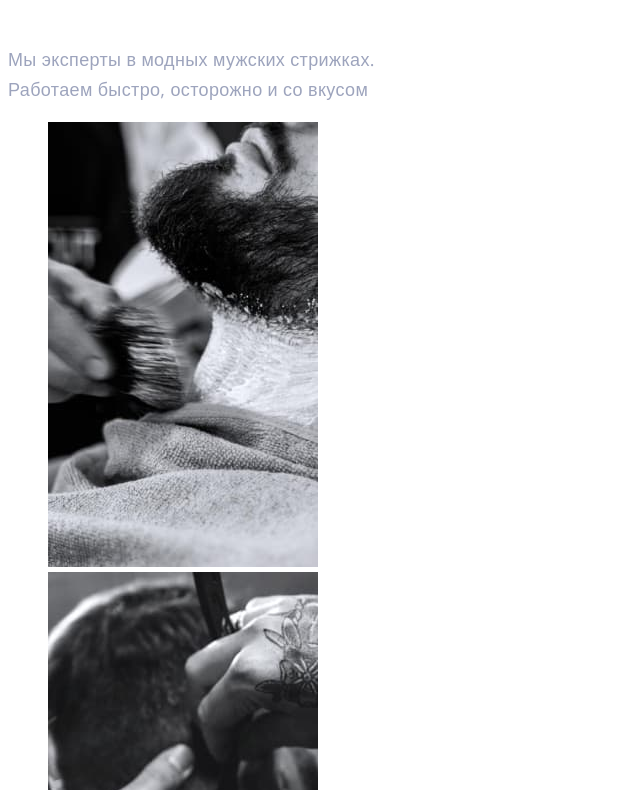
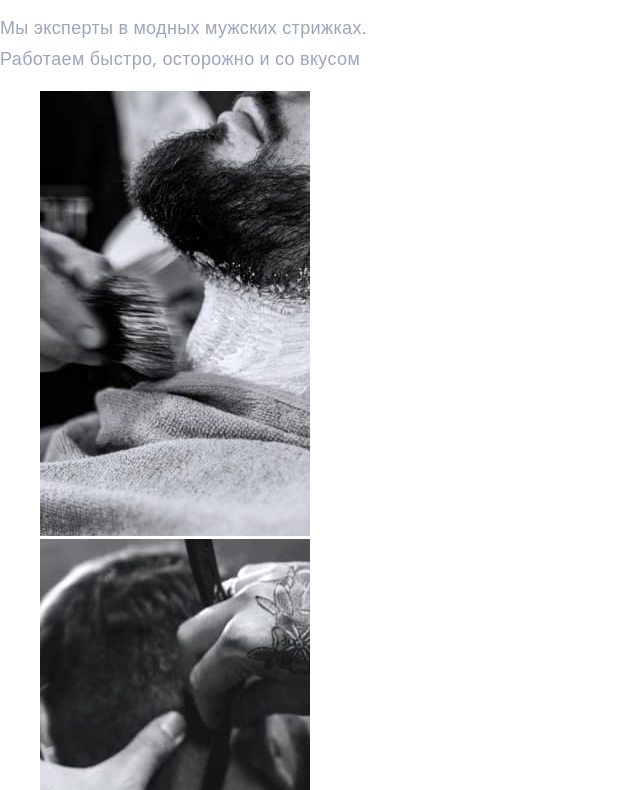
Before and after one commit to VladymyrBolgov/Barbershop, a plain HTML site: page index.html in a window 1280 px wide. Shown: the part 425-1215 px from the top of the page, without its empty margins (0-640 px from the left). Drawn offline with nearby package versions, Linux system fonts and the light colour scheme.

Commit message:
нормолайз

```diff
--- a/index.html
+++ b/index.html
@@ -7,6 +7,8 @@
     <link
      href="https://fonts.googleapis.com/css2?family=Open+Sans:wght@400;600;700&family=Raleway:wght@700&display=swap"
      rel="stylesheet">
+     <link  href="https://cdnjs.cloudflare.com/ajax/libs/modern-normalize/1.1.0/modern-normalize.min.css" rel="stylesheet">
+
     <title>barbershop</title>
     <link rel="stylesheet" href="./css/style.css">
   </head>
```
